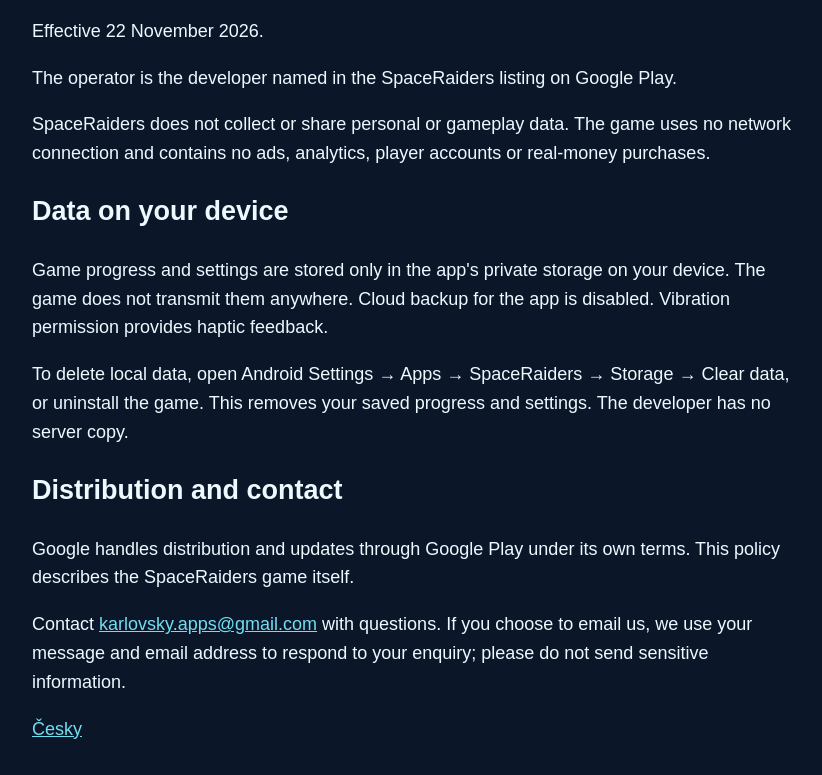
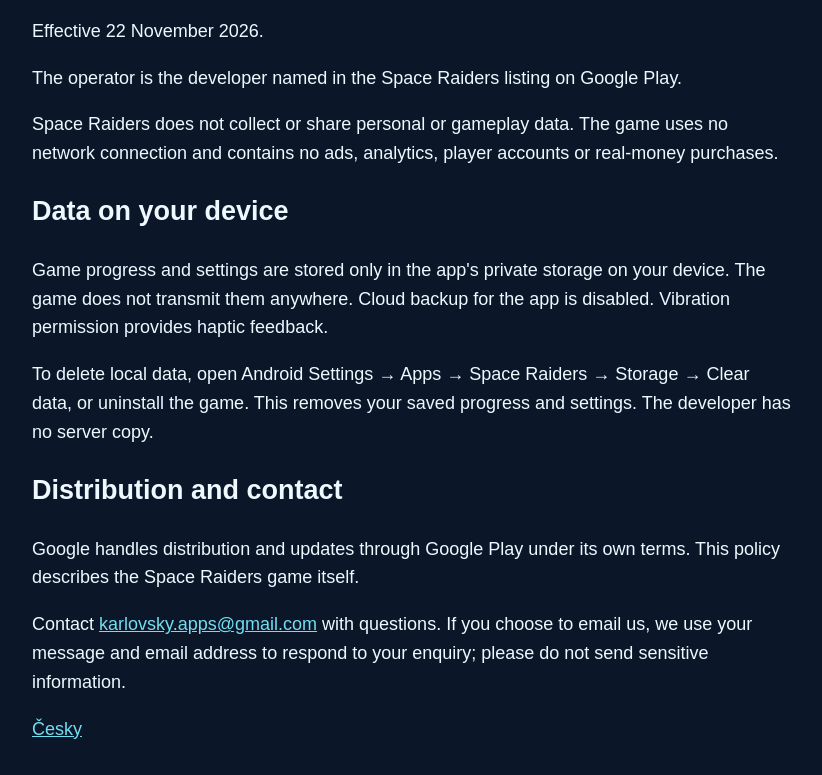
Before and after one commit to Situora/spaceraiders-zasady, a plain HTML site: page en.html in a window 1280 px wide. Shown: the part 97-872 px from the top of the page, without its empty margins (228-1050 px from the left). Drawn offline with Linux system fonts and the light colour scheme.

Commit message:
Nazev Space Raiders

```diff
--- a/en.html
+++ b/en.html
@@ -1,15 +1,15 @@
 <!doctype html>
 <html lang="en"><head><meta charset="utf-8"><meta name="viewport" content="width=device-width,initial-scale=1">
-<title>SpaceRaiders – privacy policy</title>
+<title>Space Raiders – privacy policy</title>
 <style>body{background:#0b1729;color:#eef8ff;font:18px/1.6 sans-serif;max-width:760px;margin:32px auto;padding:0 24px}a{color:#72deef}</style></head>
-<body><main><h1>SpaceRaiders – privacy policy</h1>
+<body><main><h1>Space Raiders – privacy policy</h1>
 <p>Effective 22 November 2026.</p>
-<p>The operator is the developer named in the SpaceRaiders listing on Google Play.</p>
-<p>SpaceRaiders does not collect or share personal or gameplay data. The game uses no network connection and contains no ads, analytics, player accounts or real-money purchases.</p>
+<p>The operator is the developer named in the Space Raiders listing on Google Play.</p>
+<p>Space Raiders does not collect or share personal or gameplay data. The game uses no network connection and contains no ads, analytics, player accounts or real-money purchases.</p>
 <h2>Data on your device</h2>
 <p>Game progress and settings are stored only in the app's private storage on your device. The game does not transmit them anywhere. Cloud backup for the app is disabled. Vibration permission provides haptic feedback.</p>
-<p>To delete local data, open Android Settings → Apps → SpaceRaiders → Storage → Clear data, or uninstall the game. This removes your saved progress and settings. The developer has no server copy.</p>
+<p>To delete local data, open Android Settings → Apps → Space Raiders → Storage → Clear data, or uninstall the game. This removes your saved progress and settings. The developer has no server copy.</p>
 <h2>Distribution and contact</h2>
-<p>Google handles distribution and updates through Google Play under its own terms. This policy describes the SpaceRaiders game itself.</p>
+<p>Google handles distribution and updates through Google Play under its own terms. This policy describes the Space Raiders game itself.</p>
 <p>Contact <a href="mailto:karlovsky.apps@gmail.com">karlovsky.apps@gmail.com</a> with questions. If you choose to email us, we use your message and email address to respond to your enquiry; please do not send sensitive information.</p>
 </main><p><a href="index.html" lang="cs">Česky</a></p></body></html>
```
Also changed, not shown: index.html (+6 -6 lines).
